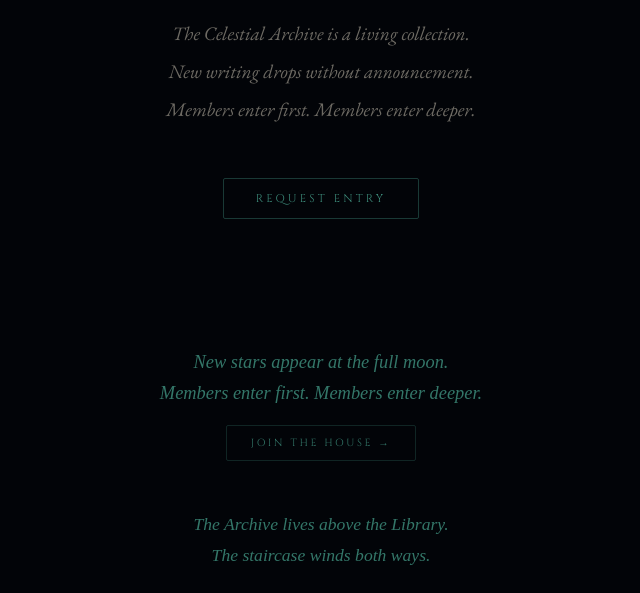
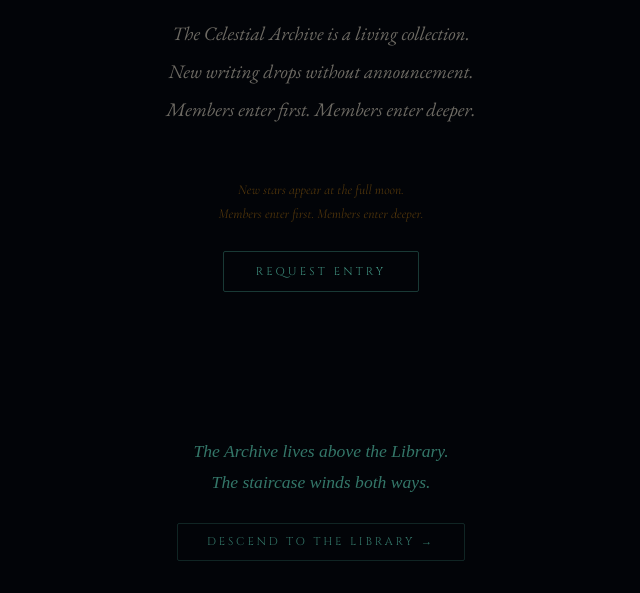
Before and after one commit to maisoncache/maisoncache, a plain HTML site: page celestial-archive.html in a window 1280 px wide. Shown: the part 1857-2450 px from the top of the page, without its empty margins (319-959 px from the left). Drawn offline with nearby package versions, Linux system fonts and the light colour scheme; animation ran at ten frames a second; a web font is replaced by a local one.

Commit message:
celestial-archive: consolidate CTA — move full moon note above request entry, remove duplicate join link
Removed the full moon note section and adjusted styles.

```diff
--- a/celestial-archive.html
+++ b/celestial-archive.html
@@ -877,6 +877,7 @@
         New writing drops without announcement.<br>
         Members enter first. Members enter deeper.
       </p>
+      <p style="font-family:'Cormorant Infant',serif;font-style:italic;color:rgba(176,112,16,0.45);font-size:0.85rem;line-height:1.8;margin-bottom:1.5rem;text-align:center;">New stars appear at the full moon.<br>Members enter first. Members enter deeper.</p>
       <a href="https://maison-cache.ghost.io/#/portal/signup"
          target="_blank" rel="noopener noreferrer"
          class="btn" style="display:inline-block;text-decoration:none;padding:0.75rem 2rem;font-family:'Cinzel',serif;font-size:0.7rem;letter-spacing:0.28em;text-transform:uppercase;color:#3d8b7a;border:1px solid rgba(61,139,122,0.4);border-radius:2px;transition:all 0.3s ease">
@@ -884,16 +885,6 @@
       </a>
     </section>
 
-    <!-- ══ FULL MOON NOTE ══ -->
-    <div style="text-align:center;margin:2rem auto;max-width:480px;opacity:0.85">
-      <p style="font-family:'Cormorant Garamond',serif;font-size:1.15rem;font-style:italic;color:#3d8b7a;line-height:1.7;margin-bottom:1rem">
-        New stars appear at the full moon.<br>Members enter first. Members enter deeper.
-      </p>
-      <a href="https://maison-cache.ghost.io/#/portal/signup" target="_blank" rel="noopener noreferrer"
-         style="display:inline-block;text-decoration:none;padding:0.6rem 1.5rem;font-family:'Cinzel',serif;font-size:0.65rem;letter-spacing:0.25em;text-transform:uppercase;color:#3d8b7a;border:1px solid rgba(61,139,122,0.3);border-radius:2px">
-        Join the house →
-      </a>
-    </div>
 
     <div style="text-align:center;margin:3rem auto 2rem;max-width:500px;opacity:0.85">
       <p style="font-family:'Cormorant Garamond',serif;font-style:italic;font-size:1.1rem;color:#3d8b7a;line-height:1.8;margin-bottom:1.5rem">
```
